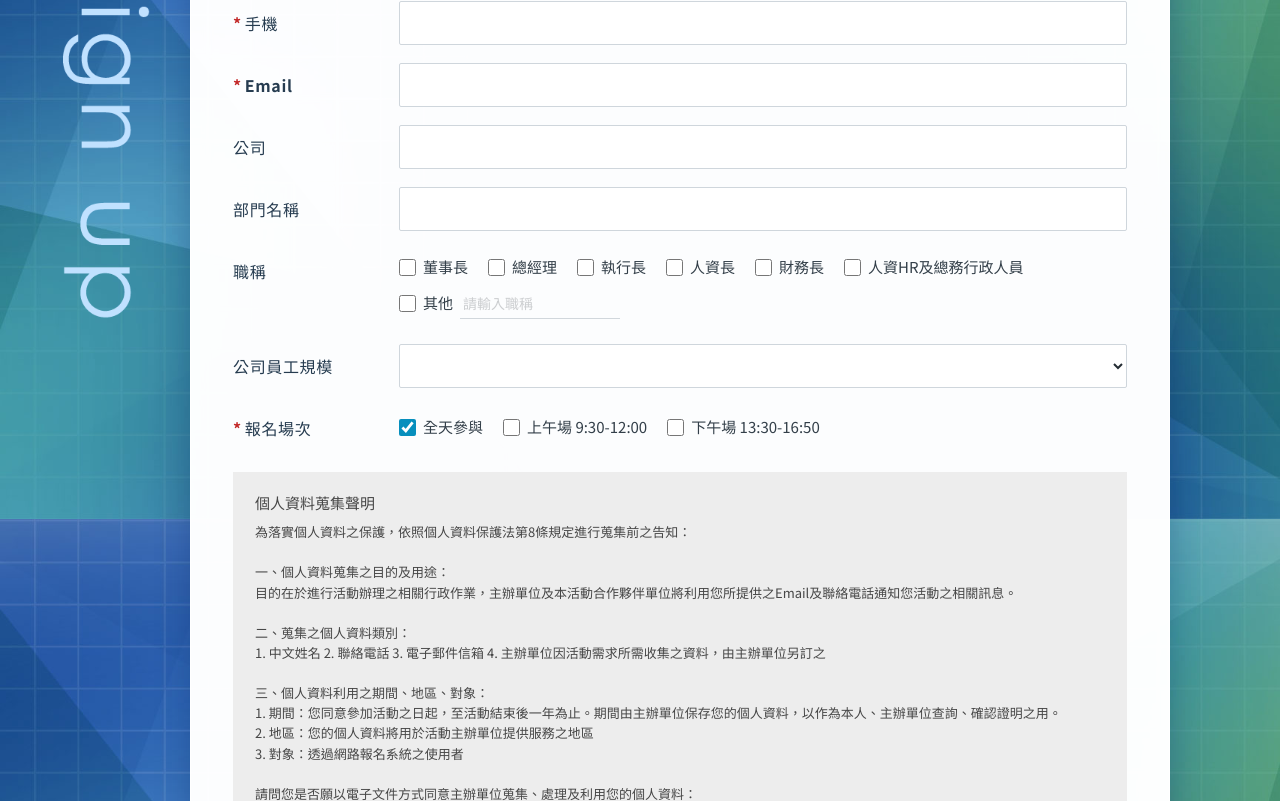
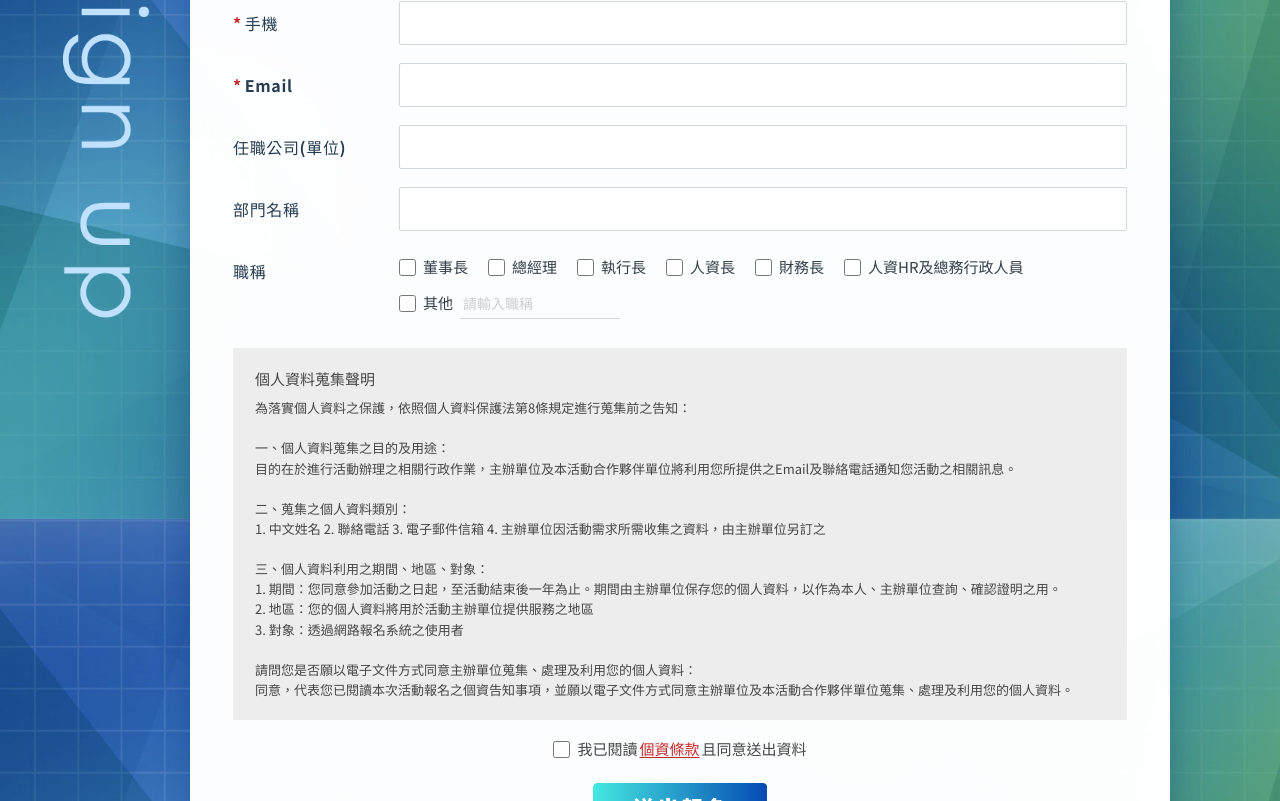
Before and after one commit to jackietsairock/NEWNERGYFOURM, a Vue app: page / in a window 1280 px wide. Shown: the part 4537-5338 px from the top of the page. Built offline with nearby package versions, Linux system fonts and the light colour scheme.

Commit message:
更新報名表單的欄位名稱，調整為更具描述性的標籤，並修改報名 API 的 URL

```diff
--- a/src/assets/json/info.json
+++ b/src/assets/json/info.json
@@ -201,7 +201,7 @@
         },
         {
           "tagName": "手機",
-          "inputName": "Cell_phone",
+          "inputName": "Mobile",
           "type": "input",
           "show": true,
           "required": true
@@ -214,7 +214,7 @@
           "required": true
         },
         {
-          "tagName": "公司",
+          "tagName": "任職公司(單位)",
           "inputName": "Company_name",
           "type": "input",
           "show": true,
@@ -222,7 +222,7 @@
         },
         {
           "tagName": "部門名稱",
-          "inputName": "Department_name",
+          "inputName": "Department",
           "type": "input",
           "show": true,
           "required": false
@@ -266,63 +266,6 @@
             },
             {
               "labelName": "其他",
-              "checked": false
-            }
-          ]
-        },
-        {
-          "tagName": "公司員工規模",
-          "inputName": "Company_size",
-          "type": "select",
-          "show": true,
-          "required": false,
-          "option": [
-            {
-              "optionName": "請選擇",
-              "checked": false
-            },
-            {
-              "optionName": "少於50人",
-              "value": "少於50人",
-              "checked": false
-            },
-            {
-              "optionName": "50~100人",
-              "value": "50~100人",
-              "checked": false
-            },
-            {
-              "optionName": "101~200人",
-              "value": "101~200人",
-              "checked": false
-            },
-            {
-              "optionName": "200人以上",
-              "value": "200人以上",
-              "checked": false
-            }
-          ]
-        },
-        {
-          "tagName": "報名場次",
-          "inputName": "Session",
-          "type": "checkbox",
-          "show": true,
-          "required": true,
-          "label": [
-            {
-              "labelName": "全天參與",
-              "value": "全天參與",
-              "checked": true
-            },
-            {
-              "labelName": "上午場 9:30-12:00",
-              "value": "上午場 9:30-12:00",
-              "checked": false
-            },
-            {
-              "labelName": "下午場 13:30-16:50",
-              "value": "下午場 13:30-16:50",
               "checked": false
             }
           ]
--- a/src/components/SignUp.vue
+++ b/src/components/SignUp.vue
@@ -127,8 +127,8 @@ function scrollToTerms() {
 function sign_up() {
     // 將表單資料整理成 FormData，送到報名 API。
     const data = new FormData()
-    const url = 'http://events-kenny.businesstoday.com.tw/backend/SDGsforum2026/sign_up?v=' + new Date().getTime()
-    // const url = 'https://events.businesstoday.com.tw/backend/HRforum2026/sign_up?v=' + new Date().getTime()
+    // const url = 'http://events-kenny.businesstoday.com.tw/backend/SDGsforum2026/sign_up?v=' + new Date().getTime()
+    const url = 'https://events.businesstoday.com.tw/backend/newenergyforum2026/sign_up?v=' + new Date().getTime()
 
     for (const key in form.value) {
         const value = form.value[key]
```
